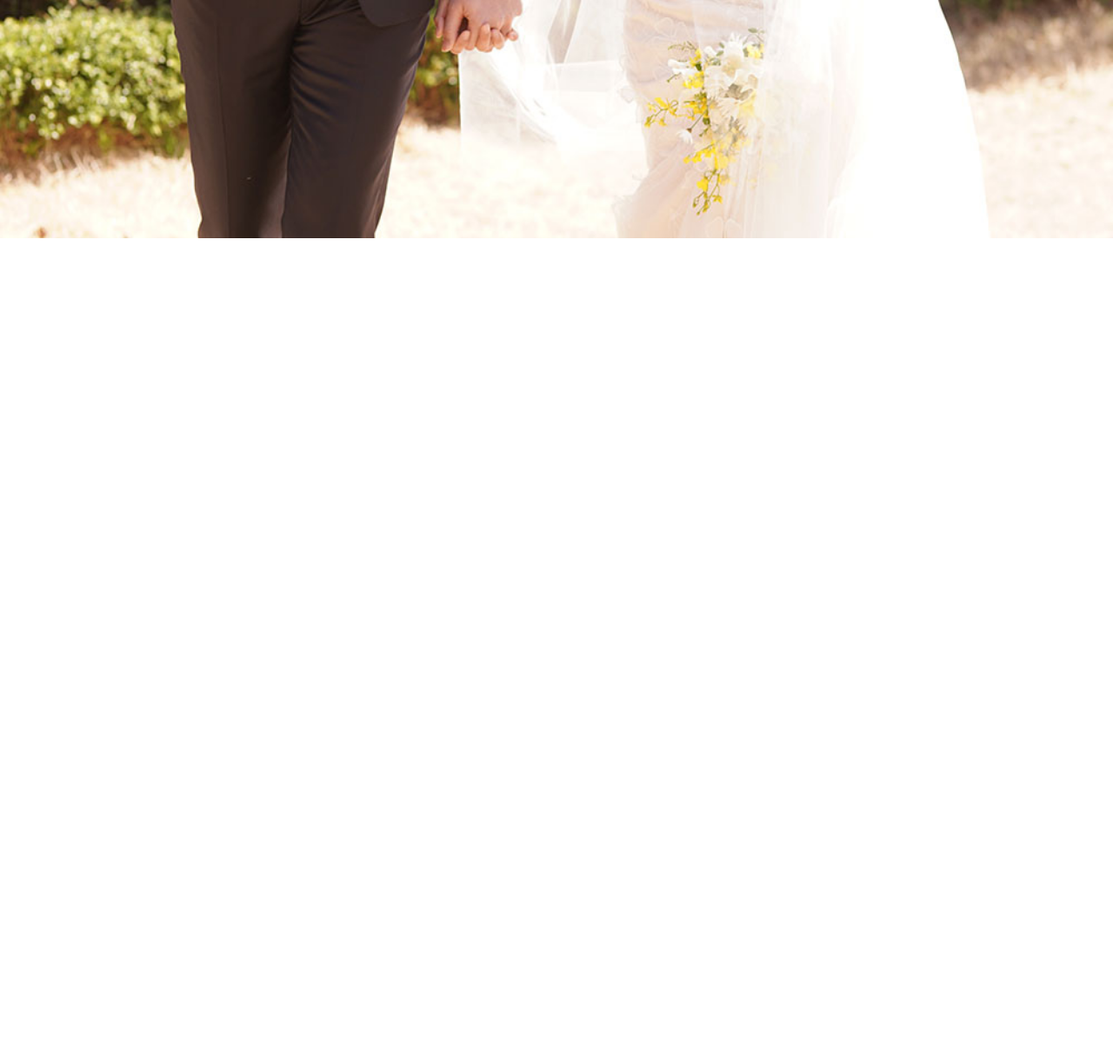
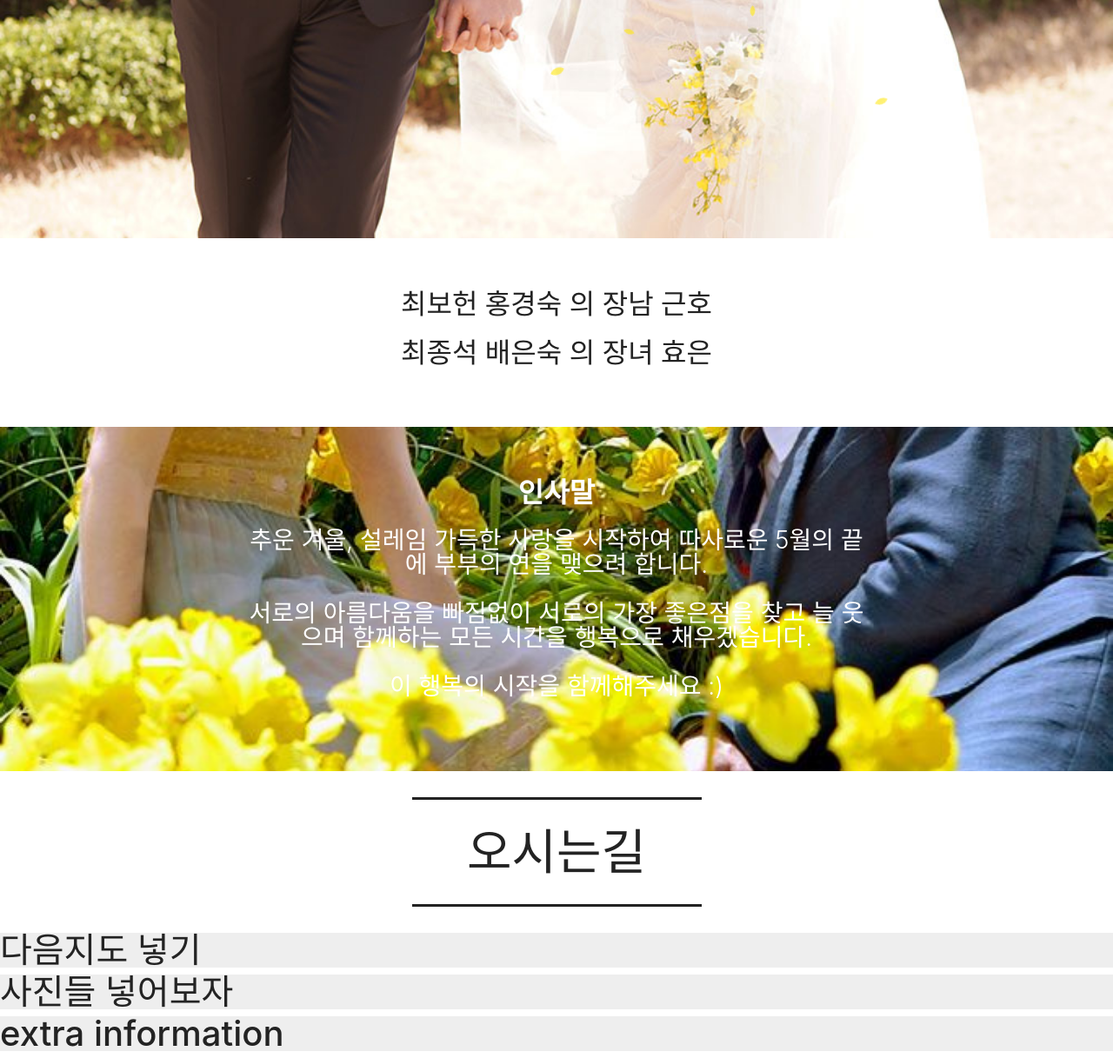
Before and after one commit to ColaGom/wedding, a plain HTML site: page index.html in a window 1280 px wide. Shown: the part 526-1743 px from the top of the page at 87% size. Before the commit the page ends 800 px from the top, so only its background shows below. Drawn offline with Linux system fonts and the light colour scheme.

Commit message:
Implements whole page structure

```diff
--- a/assets/main.css
+++ b/assets/main.css
@@ -1,5 +1,57 @@
 #header-1 {
     background-image: url("../assets/images/top.jpeg");
+}
+
+.section-2 {
+    padding-top: 60px;
+    padding-bottom: 45px;
+    background-color: #ffffff;
+}
+
+.section-2 .mbr-section-subtitle {
+    color: #767676;
+}
+
+.section-3 {
+    padding-top: 30px;
+    padding-bottom: 30px;
+    background-color: #ffffff;
+}
+
+.section-3 .line {
+    background-color: #232323;
+    color: #232323;
+    align: center;
+    height: 2px;
+    margin: 0 auto;
+}
+
+.section-3 .section-text {
+    padding: 2rem 0;
+}
+
+.section-3 .inner-container {
+    margin: 0 auto;
+}
+
+@media (max-width: 768px) {
+    .section-3 .inner-container {
+        width: 100% !important;
+    }
+}
+
+.section-4 {
+    padding-top: 60px;
+    padding-bottom: 60px;
+    background-image: url("../assets/images/amor.jpeg");
+}
+
+.section-4 H2 {
+    color: #ffffff;
+}
+
+.section-4 .mbr-section-subtitle {
+    color: #ffffff;
 }
 
 
--- a/index.html
+++ b/index.html
@@ -29,6 +29,57 @@
         </div>
     </section>
 
+    <section class="mbr-section section-2">
+
+        <div class="container">
+            <div class="media-container-row">
+                <div class="title col-12 col-md-8">
+                    <h2 class="align-center pb-3 mbr-fonts-style">최보헌 홍경숙 의 장남 근호</h2>
+                    <h2 class="align-center pb-3 mbr-fonts-style">최종석 배은숙 의 장녀 효은</h2>
+                </div>
+            </div>
+        </div>
+    </section>
+
+    <section class="mbr-section mbr-parallax-background section-4">
+
+        <div class="container">
+            <div class="media-container-row">
+                <div class="title col-12 col-md-8">
+                    <h2 class="align-center mbr-bold mbr-white pb-3 mbr-fonts-style display-5">인사말</h3>
+                        <h3 class="align-center mbr-light mbr-white pb-3 mbr-fonts-style display-5">
+                            추운 겨울, 설레임 가득한 사랑을 시작하여 따사로운 5월의 끝에 부부의 연을 맺으려 합니다.<br><br>서로의 아름다움을 빠짐없이 서로의 가장 좋은점을 찾고 늘 웃으며 함께하는 모든 시간을 행복으로 채우겠습니다.<br><br>이 행복의 시작을 함께해주세요 :)
+                        </h3>
+                </div>
+            </div>
+        </div>
+    </section>
+
+    <section class="mbr-section article section-3">
+
+        <div class="container">
+            <div class="inner-container" style="width: 100%;">
+                <hr class="line" style="width: 30%;">
+                <div class="section-text align-center mbr-fonts-style display-4">
+                    오시는길
+                </div>
+                <hr class="line" style="width: 30%;">
+            </div>
+        </div>
+    </section>
+
+    <section class="mbr-section section-6">
+        <h1>다음지도 넣기</h1>
+    </section>
+
+    <section class="mbr-section section-7">
+        <h1>사진들 넣어보자</h1>
+    </section>
+
+    <section class="mbr-section section-7">
+        <h1>extra information</h1>
+    </section>
+
     <script src="assets/jquery/jquery.min.js"></script>
     <script src="assets/bootstrap/js/bootstrap.min.js"></script>
     <script src="assets/smoothscroll/smooth-scroll.js"></script>
```
Also changed, not shown: assets/images/amor.jpeg (added).
